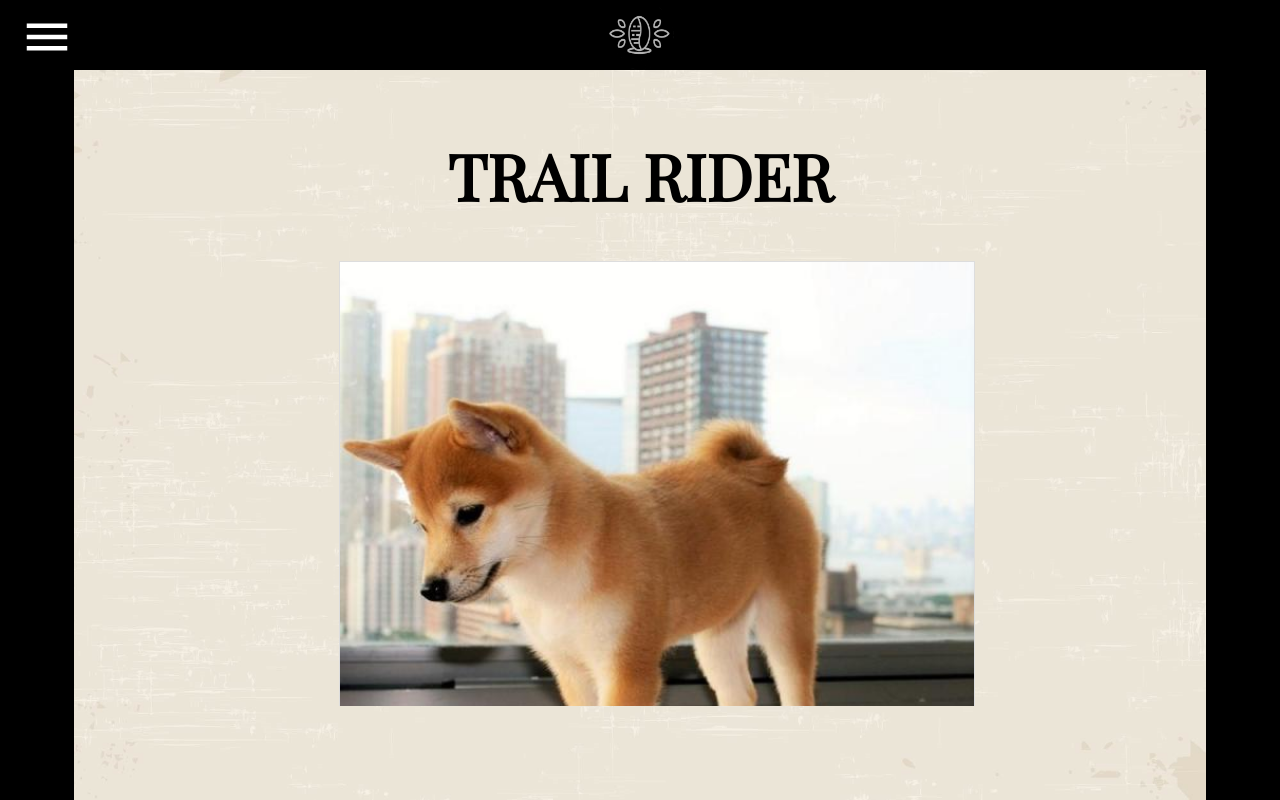
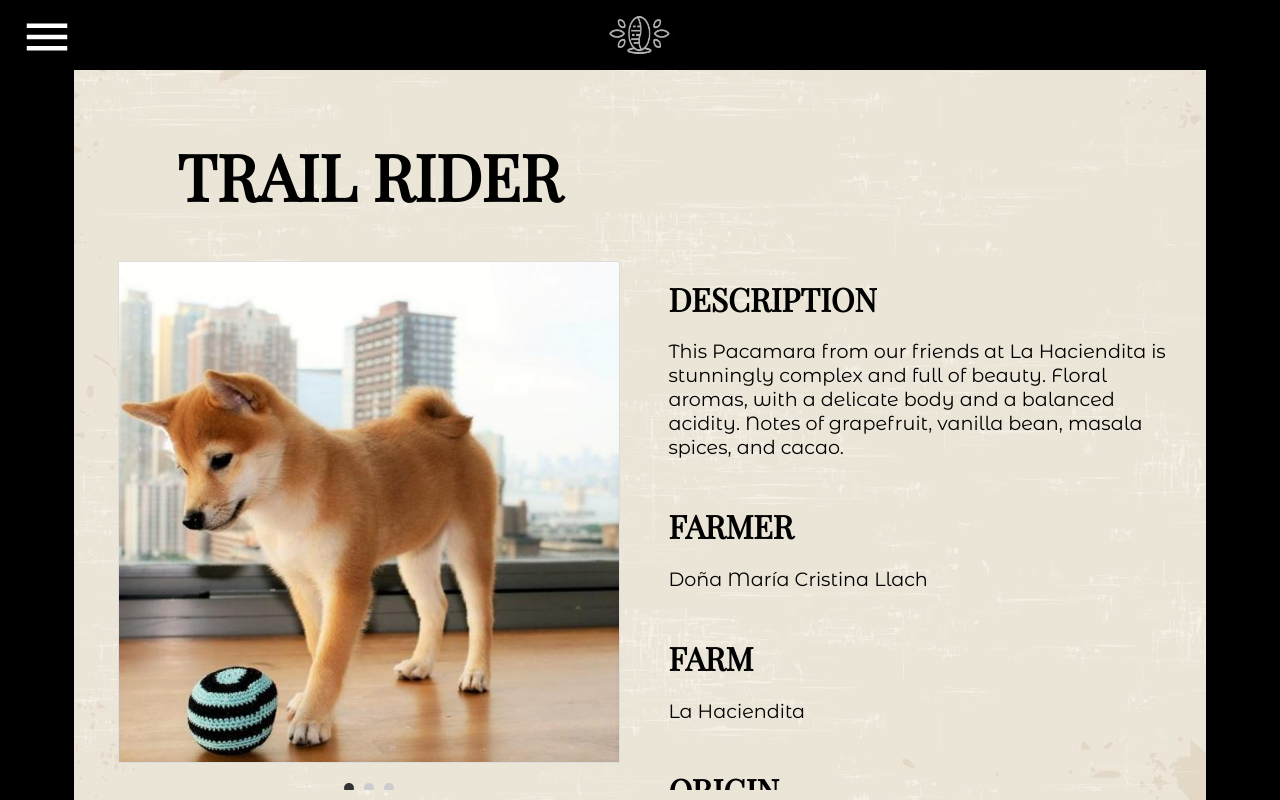
Before and after one commit to caelinp/rider-coffee-roaster, a React (Create React App) app: page /sample-product in a window 1280 px wide. Built offline with nearby package versions, Linux system fonts and the light colour scheme.

Commit message:
made it so page bottom margins are only in mobile version

```diff
--- a/src/AboutUsPage.css
+++ b/src/AboutUsPage.css
@@ -41,7 +41,6 @@ body, html {
   margin-left: 8vw;
   margin-right: 8vw;
   margin-top: 80px;
-  margin-bottom: 100px;
   max-width: 80%;
 }
 
@@ -92,6 +91,7 @@ body, html {
   .about-us-content {
     margin-left: 15vw;
     margin-right: 15vw;
+    margin-bottom: 100px;
   }
 
   .content-image {
--- a/src/AboutUsPage.tsx
+++ b/src/AboutUsPage.tsx
@@ -17,6 +17,9 @@ const AboutUsPage: React.FC = () => {
         <h2>Bean Sourcing</h2>
         <img src={image2} alt="Image 2" className="content-image" />
         <p>At Rider Coffee Roasters, we believe in sharing our love for coffee with the world. Whether you're a seasoned coffee aficionado or a curious newcomer, we invite you to join us on a journey of discovery. From bean to cup, our dedication to quality and authenticity shines through in every sip. Cheers to the perfect cup of coffee!</p>
+        <br></br>
+        <br></br>
+        <br></br>
       </div>
     </div>
   );
--- a/src/AllProductsPage.css
+++ b/src/AllProductsPage.css
@@ -11,9 +11,7 @@
   }
 
   .all-products-content {
-    max-height: calc(100vh-300px);
     margin-top: 80px;
-    margin-bottom: 500px;
     margin-left: 3vw;
     margin-right: 3vw;
   }
@@ -52,7 +50,6 @@
     display: grid;
     grid-template-columns: repeat(auto-fill, minmax(200px, 1fr)); /* Adjust column width as needed */
     gap: 20px;
-    margin-bottom: 100px;
   }
 
   .product-link {
@@ -113,5 +110,12 @@
     .search-input {
       font-size: 1rem;
     }
+    .all-products-content {
+      margin-bottom: 500px;
+      max-height: calc(100vh-300px);
+    }
 
+    .products-grid {
+      margin-bottom: 100px;
+    }
   }
--- a/src/ProductInfoPage.css
+++ b/src/ProductInfoPage.css
@@ -22,13 +22,12 @@ body, html {
   margin-top: 80px;
   margin-left: 8vw;
   margin-right: 8vw;
-  margin-bottom: 100px;
   display: flex;
   flex-direction: row;
   align-items: flex-start;
   gap: 2rem;
   overflow-y: auto;
-  max-height: calc(100vh - 200px);
+  max-height: calc(100vh - 100px);
   overflow-x: hidden;
 }
 
@@ -181,7 +180,7 @@ p {
   margin-bottom: 0;
 }
 
-@media (max-width: 1536px) {
+@media (max-width: 1000px) {
   .product-info-content {
     flex-direction: column; /* Change to column layout */
     align-items: center;
@@ -207,6 +206,7 @@ p {
     margin-left: 11vw;
     margin-right: 11vw;
     margin-bottom: 100px;
+    max-height: calc(100vh - 200px);
   }
 
   .product-image-order-panel {
```
